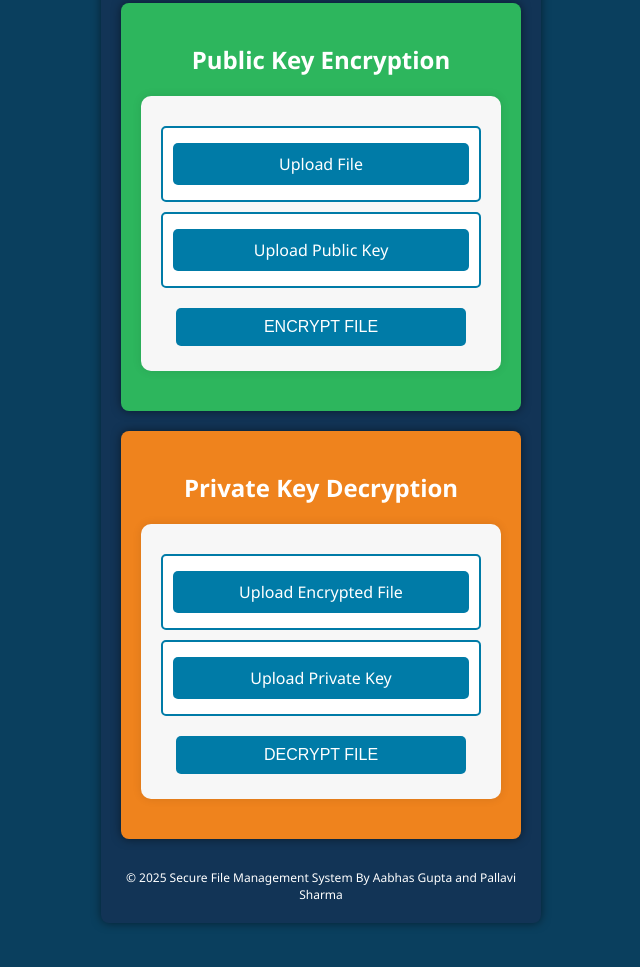
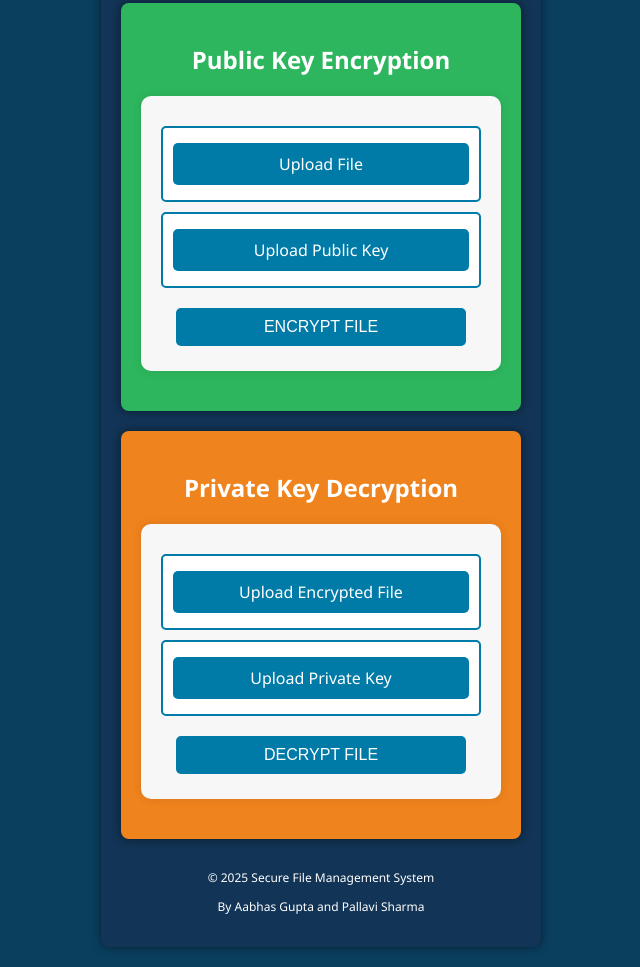
Before and after one commit to aabhasg12/Secure-File-System, a plain HTML site: page index.html in a window 1280 px wide. Shown: the part 829-1796 px from the top of the page, without its empty margins (319-959 px from the left). Before the commit the page ends 1772 px from the top, so only its background shows below. Drawn offline with Linux system fonts and the light colour scheme.

Commit message:
Update index.html

```diff
--- a/index.html
+++ b/index.html
@@ -370,8 +370,8 @@
             </form>
         </div>
         <div class="footer">
-            © 2025 Secure File Management System
-            By Aabhas Gupta and Pallavi Sharma
+            <p>© 2025 Secure File Management System</p>
+            <p>By Aabhas Gupta and Pallavi Sharma</p>
         </div>
     </div>
 </body>
```
